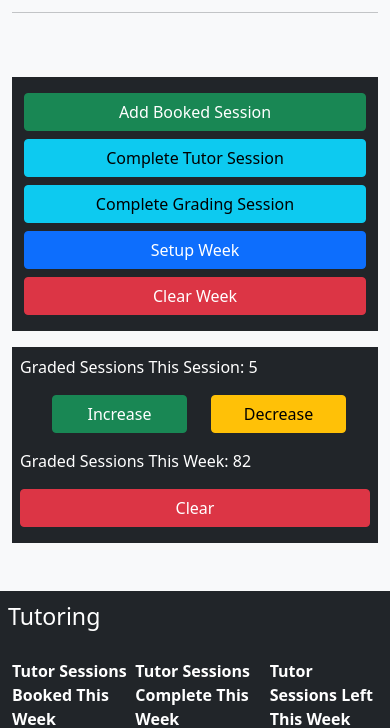
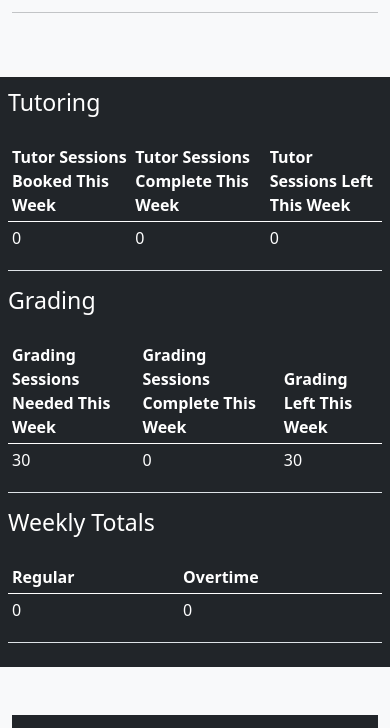
Before and after one commit to chris-baird/Tutor-Grader-App, a plain HTML site: page index.html in a window 390 px wide. Shown: the part 108-836 px from the top of the page. Drawn offline with nearby package versions, Linux system fonts and the light colour scheme.

Commit message:
Update index.html

```diff
--- a/index.html
+++ b/index.html
@@ -18,7 +18,7 @@
     <hr>
     <section class="row">
 
-        <nav class="col-xs-12 col-sm-12 col-md-3 col-lg-3 mt-5">
+        <nav class="col-xs-12 col-sm-12 col-md-3 col-lg-3 mt-5 order-2 order-xs-2 order-sm-2 order-md-1 order-lg-1">
             <ul class="row mx-auto bg-dark p-0">
                 <div class="mb-2 mt-3">
                     <li id="add-booked-session" class="text-center col-12 btn btn-success">Add Booked Session</li>
@@ -56,7 +56,7 @@
                 </div>
             </section>
         </nav>
-        <main class="mt-5 col-xs-12 col-sm-12 col-md-8 col-lg-9 text-white">
+        <main class="mt-5 col-xs-12 col-sm-12 col-md-8 col-lg-9 text-white order-1 order-xs-1 order-sm-1 order-md-2 order-lg-2">
             <div class="row bg-dark p-2">
                 <h3 class="m-0 p-0 mb-4 mt-1">Tutoring</h3>
                 <table class="table table-sm text-white">
```
